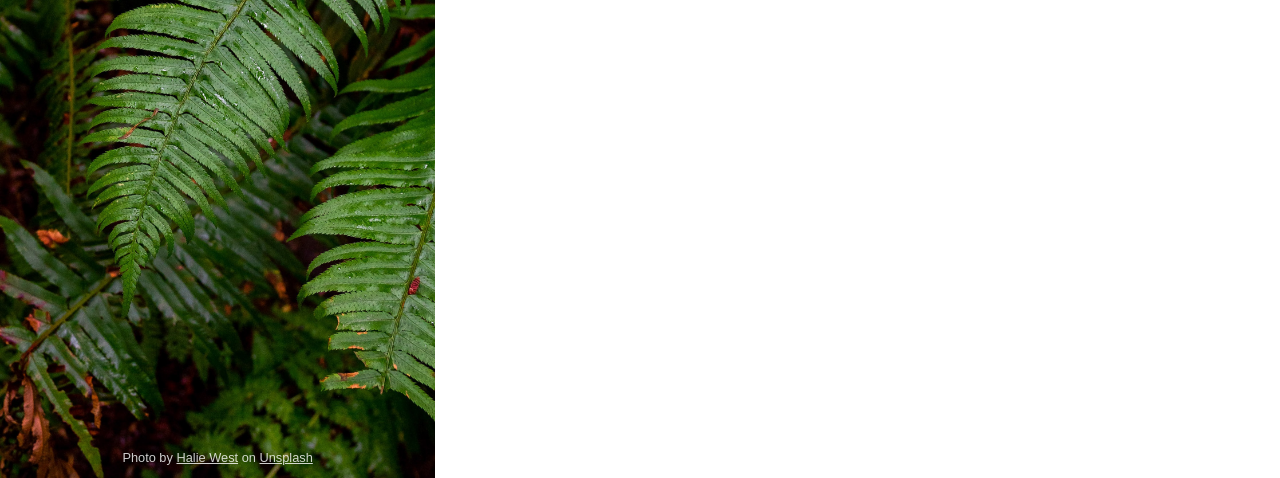
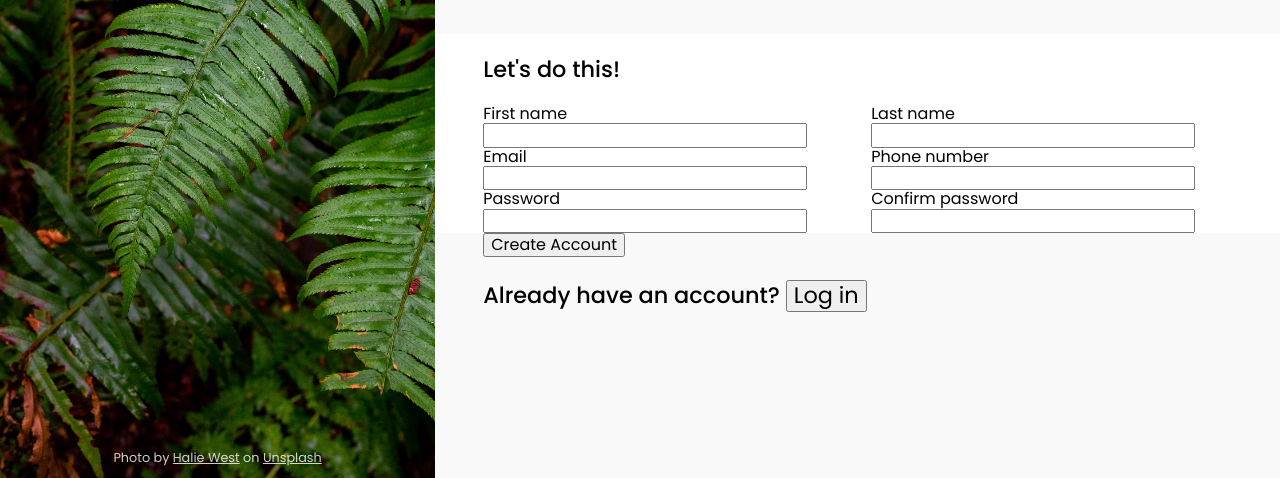
Before and after one commit to MariaEvpalova/sign-up-form, a plain HTML site: page index.html in a window 1280 px wide. Shown: the part 322-800 px from the top of the page. Drawn offline with Linux system fonts and the light colour scheme.

Commit message:
Add right section - Add content of the right section - Add styles for the right section (unfinished)

```diff
--- a/index.html
+++ b/index.html
@@ -6,6 +6,9 @@
     <meta name="viewport" content="width=device-width, initial-scale=1.0">
     <link rel="stylesheet" href="normalize.css">
     <link rel="stylesheet" href="style.css">
+    <link rel="preconnect" href="https://fonts.googleapis.com">
+    <link rel="preconnect" href="https://fonts.gstatic.com" crossorigin>
+    <link href="https://fonts.googleapis.com/css2?family=Poppins:ital,wght@0,300;0,400;0,500;0,600;1,300;1,400;1,500;1,600&display=swap" rel="stylesheet">
     <title>Sign-Up Form</title>
 </head>
 <body>
@@ -18,5 +21,48 @@
             Photo by <a href="https://unsplash.com/@haliewestphoto?utm_source=unsplash&utm_medium=referral&utm_content=creditCopyText">Halie West</a> on <a href="https://unsplash.com/photos/25xggax4bSA?utm_source=unsplash&utm_medium=referral&utm_content=creditCopyText">Unsplash</a>
         </footer>
     </div>
+    <div id="right-section">
+        <div id="upper">
+            <p>This is not a real online service! You know you need something like this in your life to help you realize your deepest dreams.<br>Sign up <i>now</i> to get started.</p>
+            <p>You <i>know</i> you want to.</p>
+        </div>
+        <form action="" method="post" id="form">
+            <p>Let's do this!</p>
+            <div id="inputs">
+                <div>
+                    <div>
+                        <label for="first_name">First name</label> <br>
+                        <input type="text" id="first_name" name="first_name">
+                    </div>
+                    <div>
+                        <label for="email">Email</label> <br>
+                        <input type="email" id="email" name="email">
+                    </div>
+                    <div>
+                        <label for="pwd">Password</label> <br>
+                        <input type="password" id="pwd" name="password">
+                    </div>
+                </div>
+                <div>
+                    <div>
+                        <label for="last_name">Last name</label> <br>
+                        <input type="text" id="last_name" name="last_name">
+                    </div>
+                    <div>
+                        <label for="phone">Phone number</label> <br>
+                        <input type="number" id="phone" name="phone_number">
+                    </div>
+                    <div>
+                        <label for="re_pwd">Confirm password</label> <br>
+                        <input type="password" id="re_pwd" name="repeat_password">
+                    </div>
+                </div>
+            </div>
+        </form>
+        <div>
+            <button type="submit" form="form1" value="Submit">Create Account</button>
+            <p id="log_in">Already have an account? <button>Log in</button></p>
+        </div>
+    </div>
 </body>
 </html>
--- a/style.css
+++ b/style.css
@@ -3,11 +3,10 @@
     src: url(Norse-Bold.otf);
   }
 
-@import url('https://fonts.googleapis.com/css2?family=Poppins:wght@300;400;500;600;700&display=swap');
-
 body {
     margin: 0;
-
+    display: flex;
+    font-family: 'Poppins', sans-serif;
 }
 
 * {
@@ -20,7 +19,7 @@ body {
     background-repeat: no-repeat;
     background-size: auto 100vh;
     height: 100vh;
-    max-width: 34vw;
+    min-width: 34vw;
     padding-top: 15vh;
     display: flex;
     flex-direction: column;
@@ -57,3 +56,33 @@ body {
 a {
     color: inherit;
 }
+
+#right-section {
+    display: flex;
+    flex-direction: column;
+    justify-content: center;
+    flex-grow: 0;
+    background-color: #f9f9f9;
+}
+
+#right-section p {
+    font-size: 1.4rem;
+    font-weight: 500;
+}
+
+#right-section > * {
+    padding-left: 48px;
+}
+
+#right-section #upper {
+    padding-bottom: 42px;
+}
+
+#right-section form {
+    background-color: white;
+}
+
+form #inputs {
+    display: flex;
+    gap: 64px
+}
```
